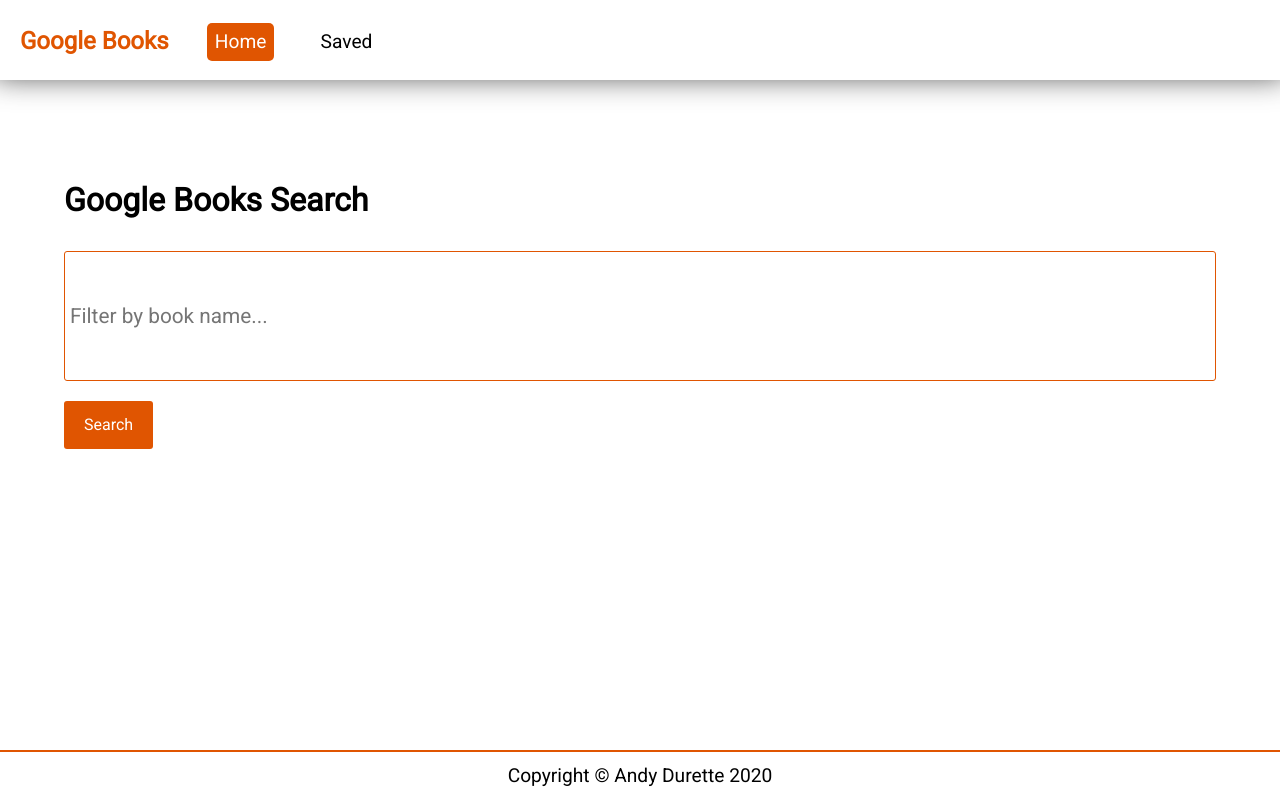
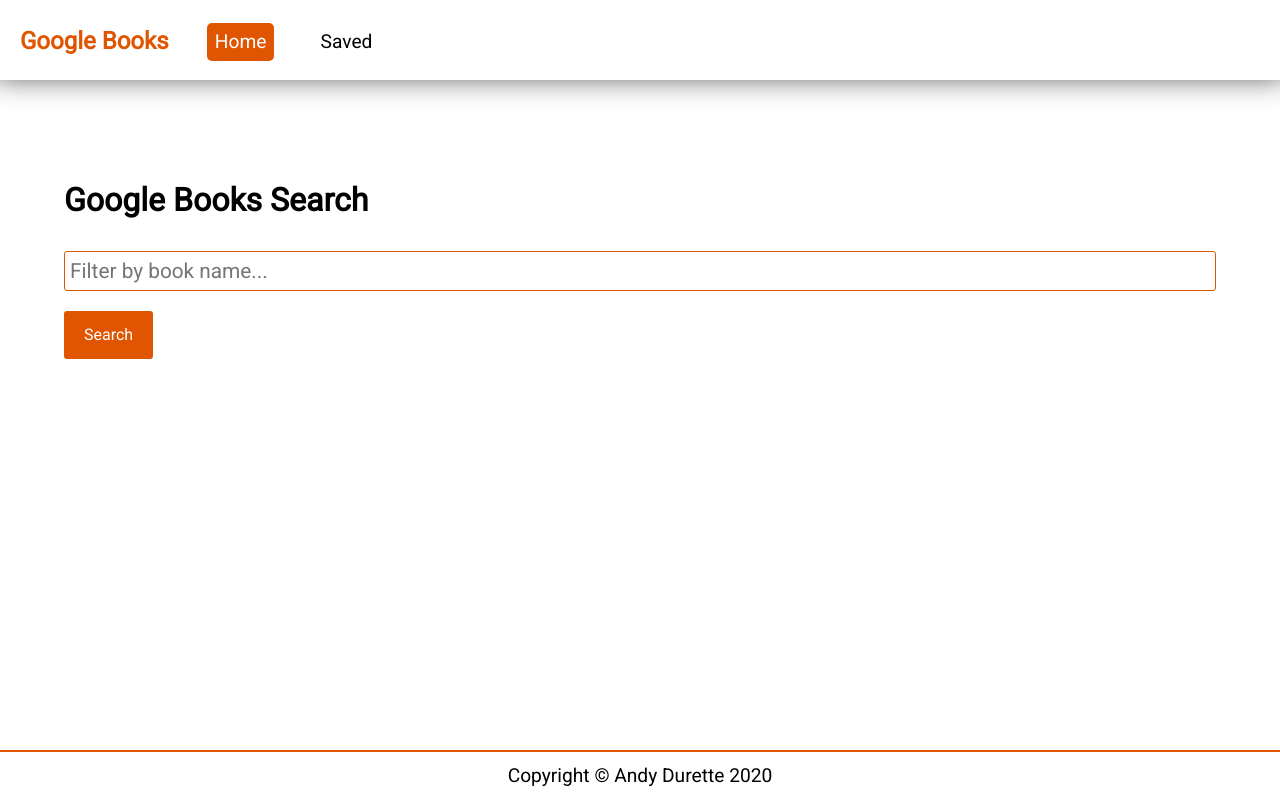
Before and after one commit to steven-f206/Google-Books-Search, a React (Create React App) app in the folder client/: page / in a window 1280 px wide. Built offline with nearby package versions, Linux system fonts and the light colour scheme.

Commit message:
Added margin to button to push down footer

```diff
--- a/client/src/scss/home.scss
+++ b/client/src/scss/home.scss
@@ -51,6 +51,7 @@
 }
 
 .filterBar{
+  min-height: 130px;
   input{
     width:100%;
     height:40px;
@@ -59,7 +60,6 @@
     border-radius:3px;
     padding: 5px;
     box-sizing:border-box;
-    min-height: 130px;
   }
   button{
     background-color: #e05501; /* Blue */
```
